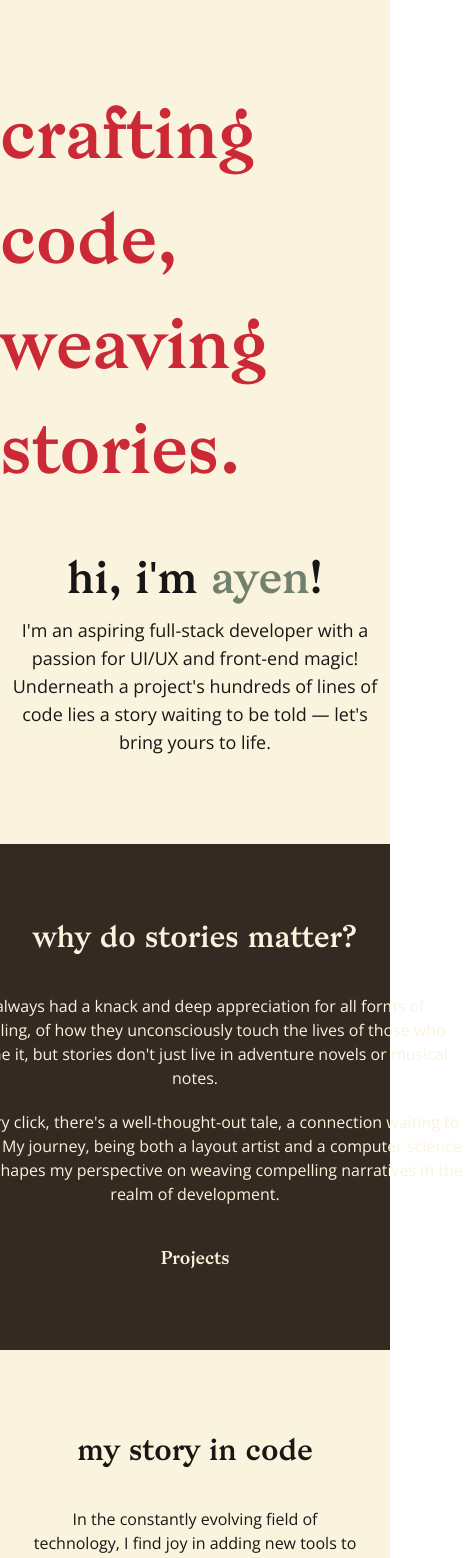
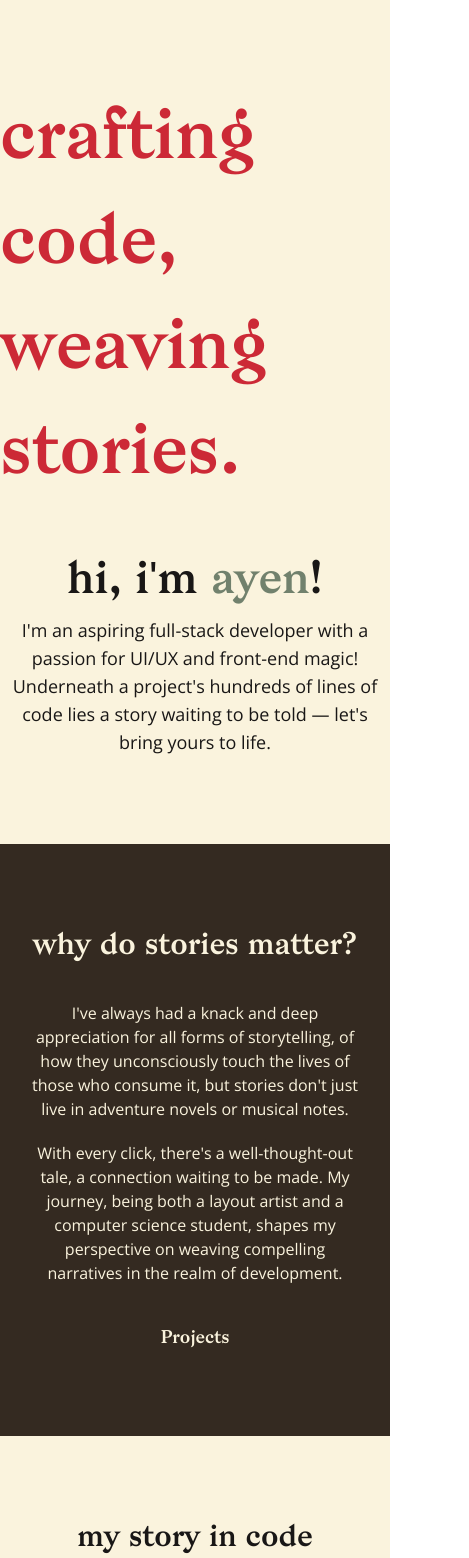
Before and after one commit to inunice/portfolio, a Next.js app: page / in a window 390 px wide. Shown: the top 1558 px of the page, 469 px wide, since content can reach past the window. Built offline with nearby package versions, Linux system fonts and the light colour scheme.

Commit message:
feat: make paragraphs responsive

```diff
--- a/components/Footer.tsx
+++ b/components/Footer.tsx
@@ -27,8 +27,8 @@ export default function Footer() {
 
   return (
     <div className="bg-bistre max-w-full px-[30px] py-[80px] flex flex-col items-center justify-center text-eggshell">
-      <h1 className="mb-3">have a story to tell?</h1>
-      <p className="mb-10">
+      <h1 className="mb-3 text-center">have a story to tell?</h1>
+      <p className="mb-10 text-center">
         Ready to turn your narrative into a digital masterpiece? Let me help you
         bring it to life.
       </p>
--- a/components/Projects.tsx
+++ b/components/Projects.tsx
@@ -2,15 +2,15 @@ import "@/app/globals.css";
 
 export default async function NavBar() {
   return (
-    <div className="bg-bistre max-w-full h-[60vh] flex flex-col items-center justify-center text-eggshell">
-      <h1>why do stories matter?</h1>
-      <p className="w-[65vh] text-center mb-5">
+    <div className="bg-bistre max-w-full px-[30px] py-[80px] flex flex-col items-center justify-center text-eggshell">
+      <h1 className="text-center">why do stories matter?</h1>
+      <p className="max-w-[65vh] text-center mb-5">
         I've always had a knack and deep appreciation for all forms of
         storytelling, of how they unconsciously touch the lives of those who
         consume it, but stories don't just live in adventure novels or musical
         notes.
       </p>
-      <p className="w-[65vh] text-center mb-10">
+      <p className="max-w-[65vh] text-center mb-10">
         With every click, there's a well-thought-out tale, a connection waiting
         to be made. My journey, being both a layout artist and a computer
         science student, shapes my perspective on weaving compelling narratives
```
